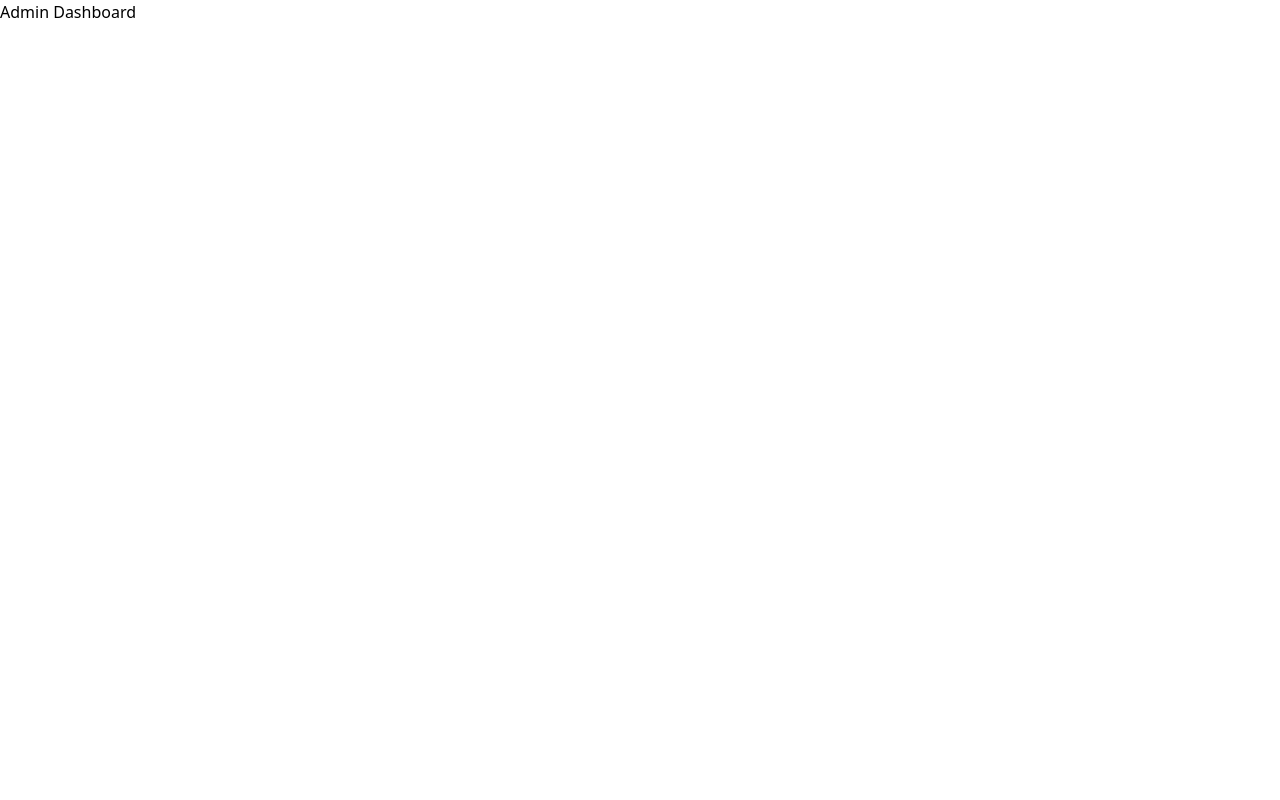
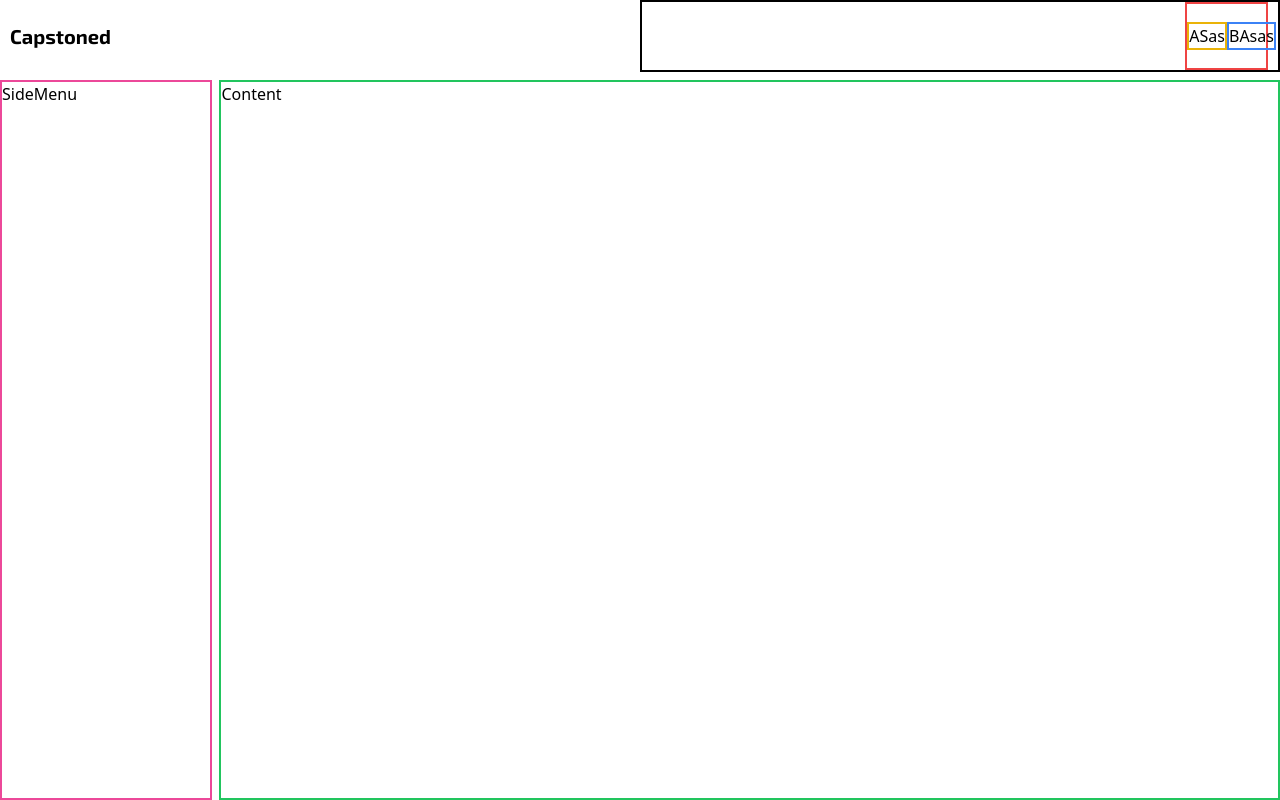
Before and after one commit to Vishal-Das-01/Final-Year-Project-Capstoned, a Next.js app: page /admin/dashboard in a window 1280 px wide. Built offline with nearby package versions, Linux system fonts and the light colour scheme.

Commit message:
Developed Admin Dashboard. Made Brand Component as a common component outside of both (Unauthorized) and (Authorized) folders. Developed Layout.js file for Admin Dashboard. Developed Navbar and SideMenu components for Admin Dashboard Layout file

```diff
--- /dev/null
+++ b/src/app/(Authenticated)/admin/dashboard/AdminDashboard.module.css
@@ -0,0 +1,20 @@
+.pageBodyContainer{
+
+}
+
+.navbarContainer{
+	margin-bottom: 7.5px;
+}
+
+.sideMenuAndContentContainer{
+
+}
+
+.sideMenuContainer{
+	width: 20%;
+	margin-right: 7.5px;
+}
+
+.contentContainer{
+
+}
--- /dev/null
+++ b/src/app/(Authenticated)/admin/dashboard/_components/Navbar/Navbar.jsx
@@ -0,0 +1,24 @@
+import styles from "./Navbar.module.css";
+import Brand from "@/components/Brand/Brand.jsx";
+
+export default function Navbar(props){
+	return (
+		<div className={`${styles.navbar} w-full h-full flex flex-row`}>
+			<div className={`${styles.left} flex flex-row flex-1 items-center justify-start`}>
+				<div className={`${styles.leftContent} w-full h-full flex flex-row items-center justify-start`}>
+					<Brand href="/admin/dashboard">
+						Capstoned
+					</Brand>
+				</div>
+			</div>
+			<div className={`${styles.right} flex flex-row flex-1 `}>
+				<div className={`${styles.rightContentContainer} w-full h-full flex flex-row items-center justify-end border-2 border-black`}>
+					<div className={`${styles.rightContent} flex flex-row items-center justify-between h-full border-2 border-red-500`}>
+						<div className={`border-2 border-yellow-500`}>ASas</div>
+						<div className={`border-2 border-blue-500`}>BAsas</div>
+					</div>
+				</div>
+			</div>
+		</div>
+	);
+}
--- /dev/null
+++ b/src/app/(Authenticated)/admin/dashboard/_components/Navbar/Navbar.module.css
@@ -0,0 +1,23 @@
+.navbar{
+
+}
+
+.left{
+
+}
+
+.leftContent{
+	margin-left: 10px;
+}
+
+.right{
+
+}
+
+.rightContentContainer{
+}
+
+.rightContent{
+	margin-right: 10px;
+	width: 13%;
+}
--- /dev/null
+++ b/src/app/(Authenticated)/admin/dashboard/_components/SideMenu/SideMenu.jsx
@@ -0,0 +1,9 @@
+import styles from "./SideMenu.module.css";
+
+export default function SideMenu(props){
+	return (
+		<div className={`${styles.sideMenu} w-full h-full border-2 border-pink-500`}>
+			SideMenu
+		</div>
+	);
+}
--- /dev/null
+++ b/src/app/(Authenticated)/admin/dashboard/_components/SideMenu/SideMenu.module.css
@@ -0,0 +1,3 @@
+.sideMenu{
+
+}
--- /dev/null
+++ b/src/app/(Authenticated)/admin/dashboard/layout.js
@@ -0,0 +1,29 @@
+import styles from "./AdminDashboard.module.css";
+import Navbar from "./_components/Navbar/Navbar.jsx";
+import SideMenu from "./_components/SideMenu/SideMenu.jsx";
+
+export const metadata = {
+	title: "Admin Dashboard",
+	description: "Capstoned | Final Year Project (FYP) Management Platform for College & University Students.",
+}
+
+export default function AdminDashboardLayout({children}){
+	return (
+		<div className={`${styles.pageBodyContainer} w-full h-full flex flex-col`}>
+			<div className={`${styles.navbarContainer} flex flex-row h-20`}>
+				<Navbar />
+			</div>
+			<div
+				className={`${styles.sideMenuAndContentContainer} h-full flex flex-row`}
+			>
+				<div className={`${styles.sideMenuContainer} h-full `}>
+					<SideMenu />
+				</div>
+				<div className={`${styles.contentContainer} w-full border-2 border-green-500`}>
+					{children}
+				</div>
+			</div>
+
+		</div>
+	);
+}
--- a/src/app/(Authenticated)/admin/dashboard/page.jsx
+++ b/src/app/(Authenticated)/admin/dashboard/page.jsx
@@ -1,7 +1,9 @@
+import styles from "./AdminDashboard.module.css";
+
 export default function AdminDashboard(props){
 	return (
 		<div className={``}>
-			Admin Dashboard
+			Content
 		</div>
 	);
 }
--- /dev/null
+++ b/src/components/Brand/Brand.jsx
@@ -0,0 +1,11 @@
+import Link from "next/link";
+
+export default function Brand({children, href}){
+	return (
+		<Link href={href}>
+			<p className="font-bold text-xl font-exo2 text-black hover:text-neutral-500">
+				{children}
+			</p>
+		</Link>
+	);
+}
```
